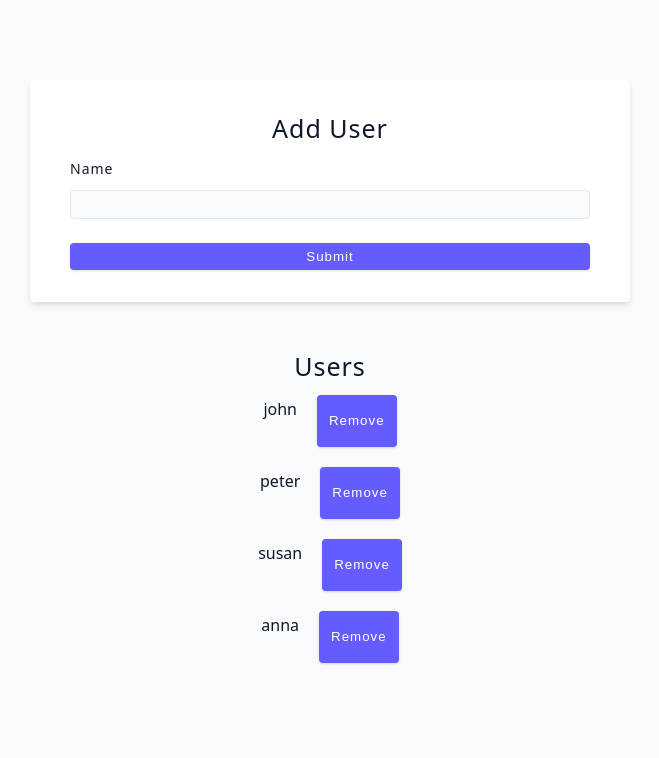
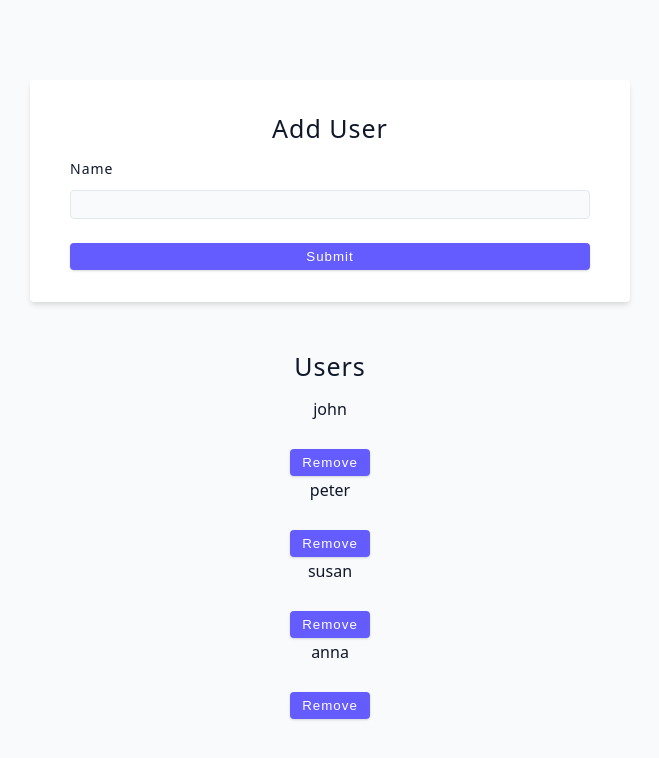
Before and after one commit to vinothsmart/react18, a React (Vite) app: page / in a window 1280 px wide. Shown: the top 758 px of the page, without its empty margins (310-969 px from the left). Built offline with nearby package versions, Linux system fonts and the light colour scheme.

Commit message:
challage completed

```diff
--- a/src/tutorial/06-forms/starter/02-user-challenge.jsx
+++ b/src/tutorial/06-forms/starter/02-user-challenge.jsx
@@ -54,15 +54,7 @@ const UserChallenge = () => {
       <div className='form-row'>
         <h4>users</h4>
         {users.map(({ id, name }) => (
-          <div
-            key={id}
-            style={{
-              display: 'flex',
-              gap: 20,
-              marginBottom: 20,
-              justifyContent: 'center',
-            }}
-          >
+          <div key={id}>
             <p>{name}</p>
             <button className='btn' onClick={handleDelete(id)}>
               remove
```
